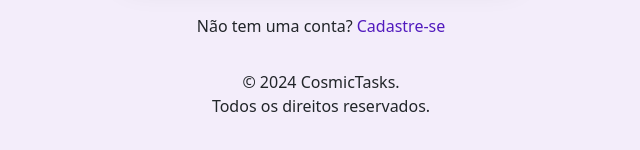
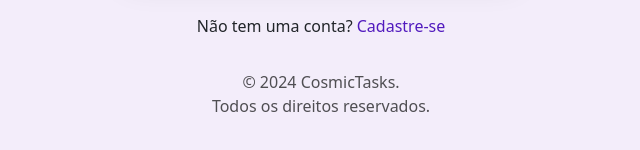
Before and after one commit to CosmicTasks/dev, a React (Vite) app in the folder app/: page /login in a window 1280 px wide. Shown: the part 482-632 px from the top of the page, without its empty margins (319-959 px from the left). Built offline with nearby package versions, Linux system fonts and the light colour scheme; what emoji-mart would draw is missing.

Commit message:
mudança de cor no footer

```diff
--- a/app/src/components/Login.module.css
+++ b/app/src/components/Login.module.css
@@ -127,6 +127,7 @@
   text-wrap: wrap;
   text-align: center;
   font-size: 1em;
+  color: var(--c9);
 }
 
 @media (max-width: 400px) {
```
